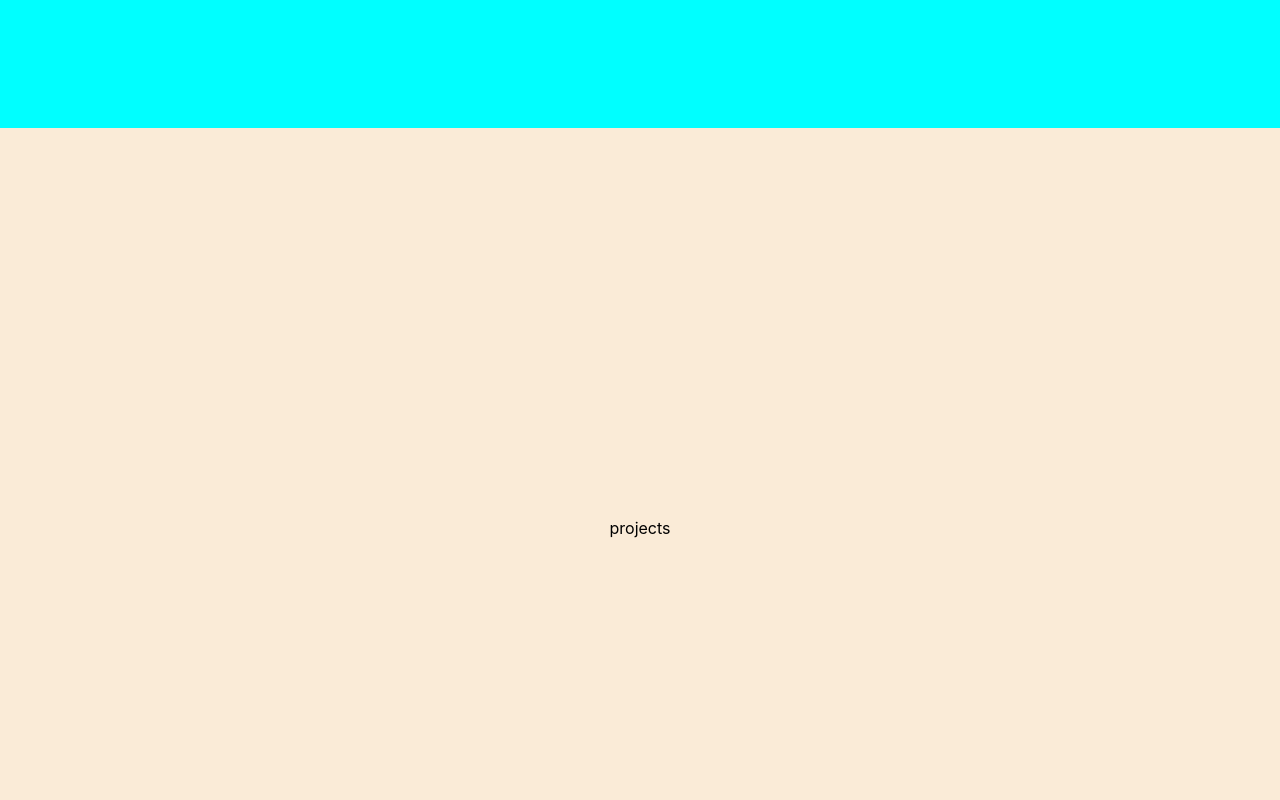
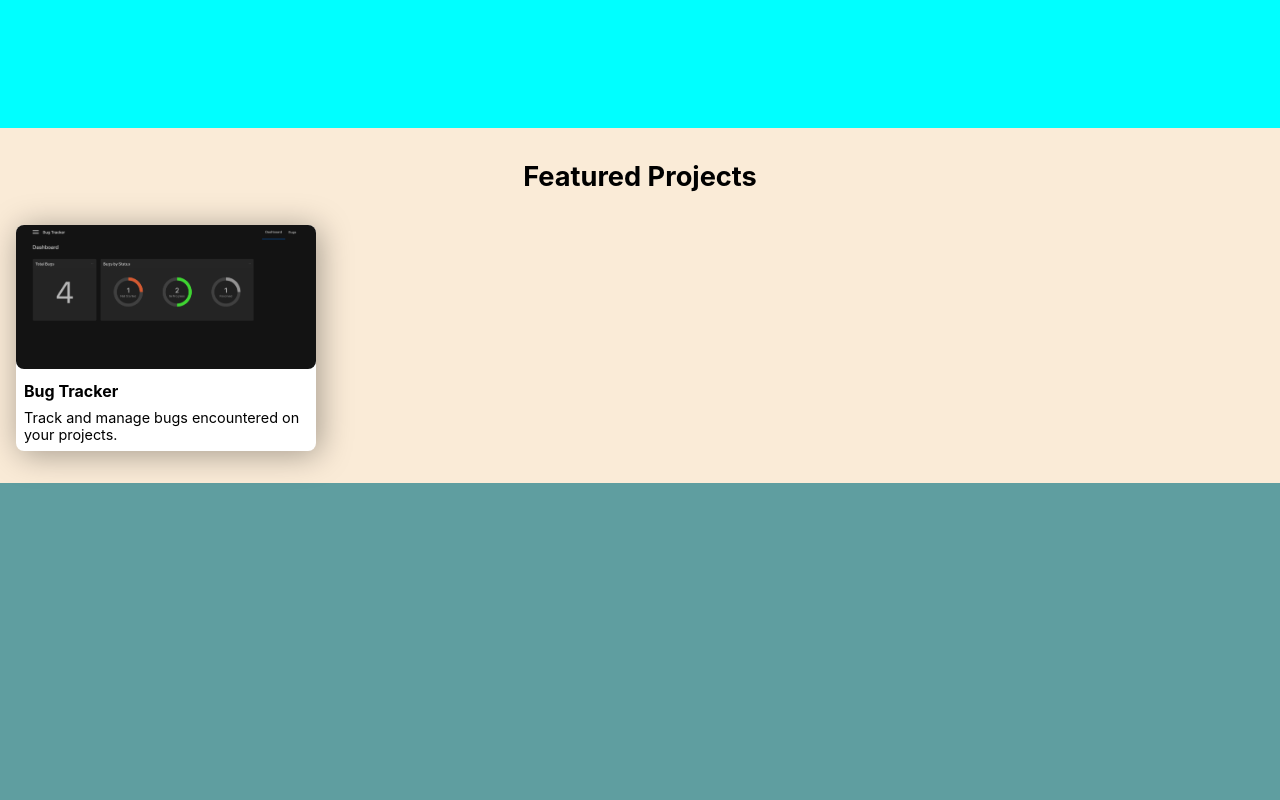
Before and after one commit to Mario-Florio/metaFrontend-advancedReact, a JavaScript app: page / in a window 1280 px wide. Shown: the part 720-1520 px from the top of the page. Built offline with nearby package versions, Linux system fonts and the light colour scheme; the HTML template or start-up script is replaced by a standard one.

Commit message:
feat: create structure for 'Projects' component

```diff
--- a/src/App.css
+++ b/src/App.css
@@ -1,4 +1,5 @@
 
+/* Nav */
 header {
     position: sticky;
     top: 0;
@@ -34,6 +35,7 @@ header {
     color: red;
 }
 
+/* Landing/About */
 .Landing {
     display: flex;
     flex-direction: column;
@@ -59,14 +61,47 @@ header {
     height: 10rem;
 }
 
+/* Projects */
 .Projects {
+    padding: 2rem 1rem;
+    background-color: antiquewhite;
+}
+
+.Projects h3 {
+    text-align: center;
+    font-size: 1.7rem;
+    margin: 0 0 2rem 0;
+}
+
+.Projects__grid {
     display: grid;
     justify-content: center;
     align-items: center;
-    height: 100vh;
-    background-color: antiquewhite;
+    grid-template-columns: repeat(auto-fill, minmax(200px, 300px));
+    gap: 1rem;
 }
 
+.Projects__ticket {
+    background-color: white;
+    border-radius: .5rem;
+    box-shadow: .2rem .2rem 2rem rgba(0, 0, 0, 0.354);
+}
+
+.Projects__ticket img {
+    width: 100%;
+    border-radius: .5rem;
+}
+
+.Projects__ticket h4 {
+    margin: .5rem .5rem;
+}
+
+.Projects__ticket p {
+    font-size: .9rem;
+    margin: .5rem;
+}
+
+/* Contact */
 .Contact {
     display: flex;
     justify-content: center;
@@ -75,6 +110,7 @@ header {
     background-color: cadetblue;
 }
 
+/* Footer */
 footer {
     display: flex;
     justify-content: center;
--- a/src/Components/Projects.js
+++ b/src/Components/Projects.js
@@ -1,11 +1,28 @@
+import { bugTracker } from "../projects";
 
 function Projects() {
 
     return(
         <section className="Projects">
-            projects
+            <h3>Featured Projects</h3>
+            <div className="Projects__grid">
+                <Project project={bugTracker}/>
+            </div>
         </section>
     );
 }
 
 export default Projects;
+
+function Project(props) {
+    const { name, desc, img, link } = props.project;
+    return(
+        <article className="Projects__ticket">
+            <a href={link}>
+                <img src={img} alt="project pic"/>
+            </a>
+            <h4>{name}</h4>
+            <p>{desc}</p>
+        </article>
+    );
+}
--- /dev/null
+++ b/src/projects.js
@@ -0,0 +1,17 @@
+import bugTrackerImg from "./bugTracker.png";
+
+class Project {
+    constructor(name, desc, img, link) {
+        this.name = name;
+        this.desc = desc;
+        this.img = img;
+        this.link = link;
+    }
+}
+
+export let bugTracker = new Project(
+    "Bug Tracker",
+    "Track and manage bugs encountered on your projects.",
+    bugTrackerImg,
+    "https://github.com/Mario-Florio/bug-tracker"
+    )
```
Also changed, not shown: src/bugTracker.png (added).
